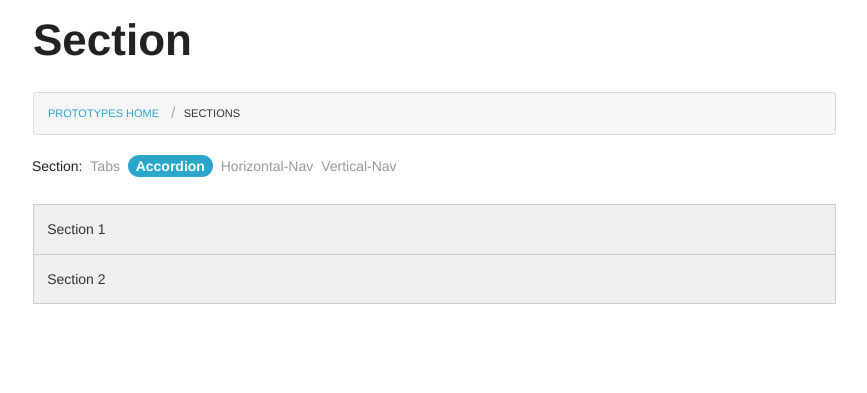
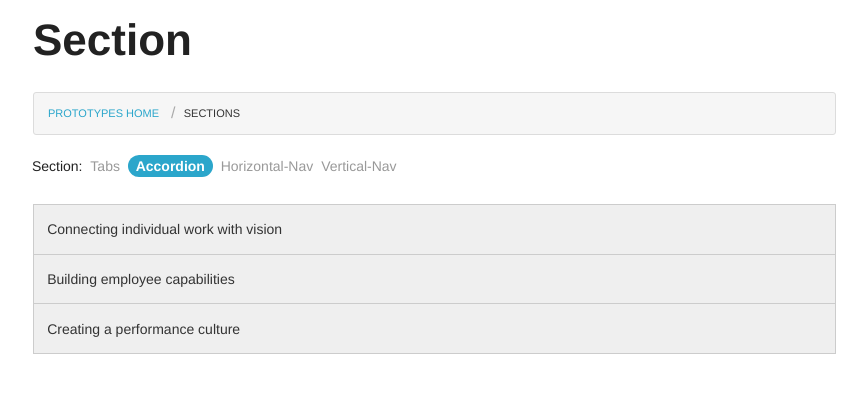
Before and after one commit to khawarshahzad/2013-03-RWD-code-sprint, a Jekyll site: the page prototypes/section-accordion.html, which Jekyll copies as it is, in a window 1280 px wide. Shown: the top 393 px of the page, without its empty margins (122-989 px from the left). Built offline with Jekyll 4.4.1, drawn with Linux system fonts in a browser that asks for light colours; Markdown is read by kramdown in place of the engine named in the settings.

Commit message:
Added meaningful boilerplate

```diff
--- a/prototypes/section-accordion.html
+++ b/prototypes/section-accordion.html
@@ -31,15 +31,21 @@
       </dl>
       <div class="section-container accordion" data-section>
         <section class="section">
-          <p class="title"><a href="#panel1">Section 1</a></p>
+          <p class="title"><a href="#panel1">Connecting individual work with vision</a></p>
           <div class="content">
-            <p>Content of section 1.</p>
+            <p>We will involve our employees in the new organization by making your individual responsibilities, expectations, and goals clear and connected to the collective ITS vision so you understand where we are headed and recognize your integral role within it.</p>
           </div>
         </section>
         <section class="section">
-          <p class="title"><a href="#panel2">Section 2</a></p>
+          <p class="title"><a href="#panel2">Building employee capabilities</a></p>
           <div class="content">
-            <p>Content of section 2.</p>
+            <p>We will increase opportunities for challenging work, training, and knowledge sharing, and capture employee ideas so you can continue to grow and be challenged throughout your career.</p>
+          </div>
+        </section>
+        <section class="section">
+          <p class="title"><a href="#panel3">Creating a performance culture</a></p>
+          <div class="content">
+            <p>We will track progress, honestly discuss employee performance, and celebrate our successes so that your hard work is recognized and appreciated.  We all strive to deliver the best IT services to the state of New York.</p>
           </div>
         </section>
       </div>
```
